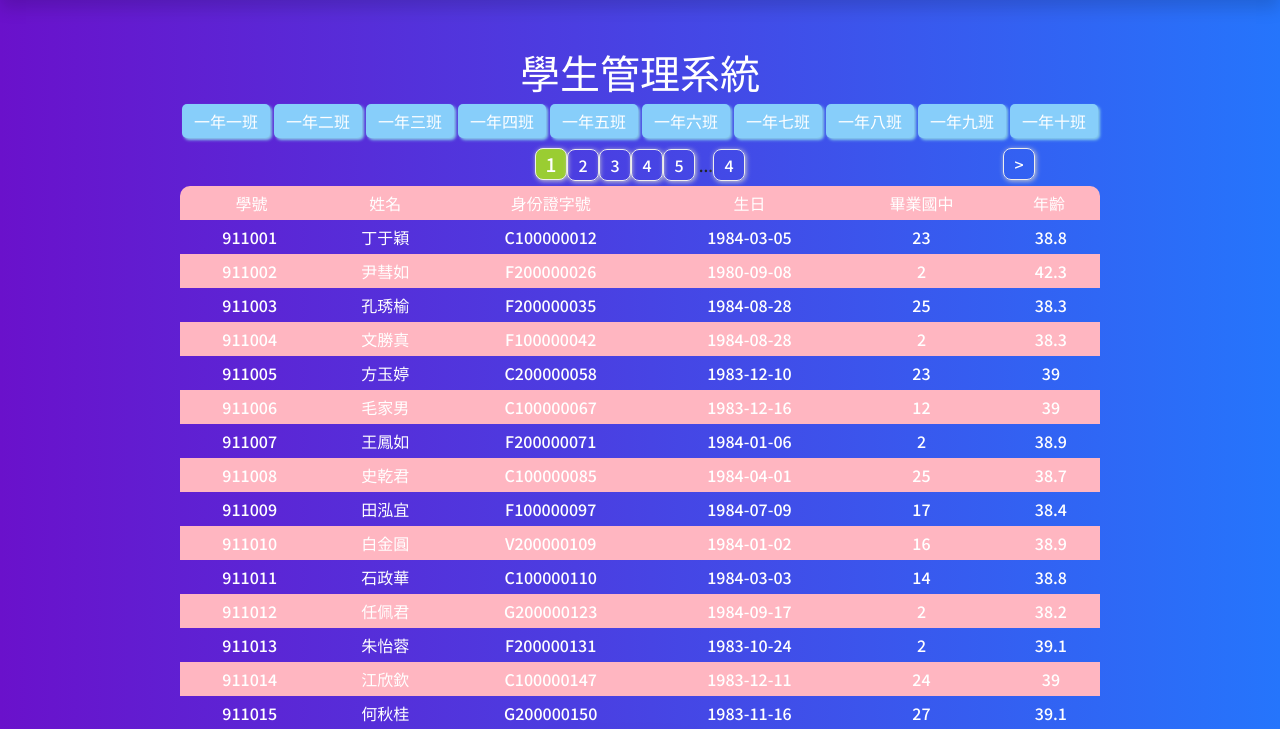
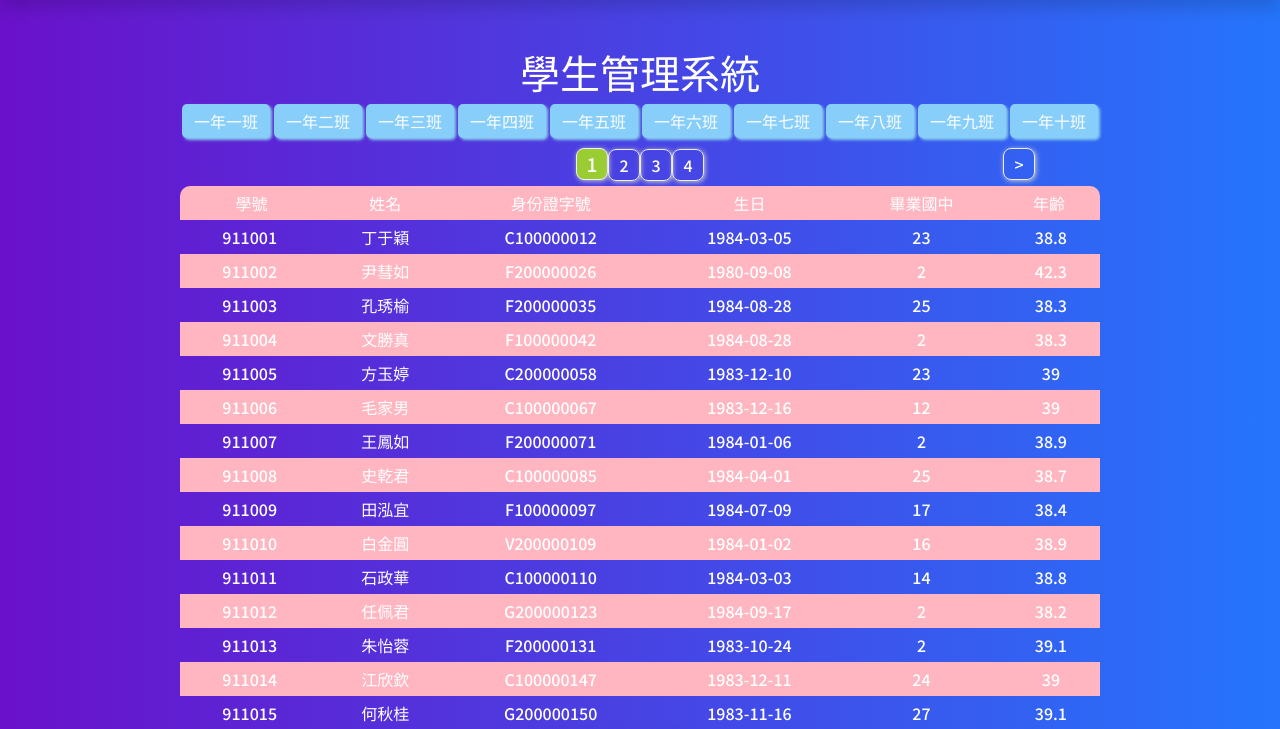
Before and after one commit to Xenophmix/PHP-MySql-record, a PHP site: page /index.php?do=students_list&code=101 in a window 1280 px wide. Shown: the part 90-819 px from the top of the page. Run offline with PHP 8.4, Linux system fonts and the light colour scheme; data comes from the database, SQL or seed files in the repository; some web fonts are replaced.

Commit message:
修改前後台的頁面顯示，使兩者CSS一樣

```diff
--- a/back/news.php
+++ b/back/news.php
@@ -23,7 +23,7 @@ foreach($rows as $row){
     echo "<div class='col-md-1 text-center'>";
     echo ($row['top']==1)?"TOP":"";
     echo "</div>";
-    echo "<div class='col-md-1'>";
+    echo "<div class='col-md-1 text-center'>";
     echo $row['readed'];
     echo "</div>";
     echo "<div class='col-md-2'>";
--- a/front/students_list.php
+++ b/front/students_list.php
@@ -52,12 +52,12 @@ $rows = $pdo->query($sql)->fetchAll(PDO::FETCH_ASSOC);
   if (($now - 1) >= 1) {
     $prev = $now - 1;
     if (isset($_GET['code'])) {
-      echo "<a style='color:white;' href='?do=students_list&page=$prev&code={$_GET['code']}'> ";
+      echo "<a class='text-white' href='?do=students_list&page=$prev&code={$_GET['code']}'> ";
       echo "&lt; ";
       echo " </a>";
     } else {
 
-      echo "<a style='color:white;' href='?do=students_list&page=$prev'> ";
+      echo "<a class='text-white' href='?do=students_list&page=$prev'> ";
       echo "&lt; ";
       echo " </a>";
     }
@@ -69,71 +69,73 @@ $rows = $pdo->query($sql)->fetchAll(PDO::FETCH_ASSOC);
   <div>
     <?php
     //顯示第一頁
-    if ($now >= 4) {
+    if ($now > 4) {
       if (isset($_GET['code'])) {
-        echo "<a style='color:white;' href='?do=students_list&page=1&code={$_GET['code']}'> ";
+        echo "<a class='text-white' href='?do=students_list&page=1&code={$_GET['code']}'> ";
         echo "1 ";
         echo " </a>...";
       } else {
 
-        echo "<a style='color:white;' href='?do=students_list&page=1'> ";
+        echo "<a class='text-white' href='?do=students_list&page=1'> ";
         echo "1 ";
         echo " </a>...";
       }
     }
     ?>
     <?php
-    //頁碼區
-    //只顯示前後四個頁碼
-
-    if ($now >= 3 && $now <= ($pages - 2)) {  //判斷頁碼在>=3 及小於最後兩頁的狀況
+    // 頁碼區
+    // 只顯示前後四個頁碼
+    if ($now >= 3 && $now <= ($pages - 2)) {
       $startPage = $now - 2;
-    } else if ($now - 2 < 3) { //判斷頁碼在1,2頁的狀況
+    } else if ($now - 2 < 3) {
       $startPage = 1;
-    } else {  //判斷頁碼在最後兩頁的狀況
+    } else {
       $startPage = $pages - 4;
     }
+
+
+    if ($pages < 5) {
+      for ($i = 1; $i <= $pages; $i++) {
+        $nowPage = ($i == $now) ? 'now' : '';
+        if (isset($_GET['code'])) {
+          echo "<a href='?do=students_list&page=$i&code={$_GET['code']}' class='$nowPage text-white'> ";
+          echo $i;
+          echo " </a>";
+        } else {
+
+          echo "<a href='?do=students_list&page=$i' class='$nowPage text-white'> ";
+          echo $i;
+          echo " </a>";
+        }
+      }
+    } else {
 
       for ($i = $startPage; $i <= ($startPage + 4); $i++) {
         $nowPage = ($i == $now) ? 'now' : '';
         if (isset($_GET['code'])) {
-        echo "<a style='color:white;' href='?do=students_list&page=$i&code={$_GET['code']}' class='$nowPage'> ";
+          echo "<a href='?do=students_list&page=$i&code={$_GET['code']}' class='$nowPage text-white'> ";
           echo $i;
           echo " </a>";
         } else {
-        echo "<a style='color:white;' href='?do=students_list&page=$i' class='$nowPage'> ";
+
+          echo "<a href='?do=students_list&page=$i' class='$nowPage text-white'> ";
           echo $i;
           echo " </a>";
         }
       }
+    }
 
-
-    //全部頁碼顯示
-    /*     for($i=1;$i<=$pages;$i++){
-      $nowPage=($i==$now)?'now':'';
-      if(isset($_GET['code'])){
-          echo "<a href='?page=$i&code={$_GET['code']}' class='$nowPage'> ";
-          echo $i;
-          echo " </a>";
-
-      }else{
-
-          echo "<a href='?page=$i' class='$nowPage'> ";
-          echo $i;
-          echo " </a>";
-      }
-  } */
     ?>
     <?php
     //顯示第最後一頁
-    if ($now <= ($pages - 3)) {
+    if ($now < ($pages - 3)) {
       if (isset($_GET['code'])) {
-        echo "...<a style='color:white;' href='?do=students_list&page=$pages&code={$_GET['code']}'> ";
+        echo "...<a class='text-white' href='?do=students_list&page=$pages&code={$_GET['code']}'> ";
         echo "$pages";
         echo " </a>";
       } else {
 
-        echo "...<a style='color:white;' href='?do=students_list&page=$pages'> ";
+        echo "...<a class='text-white' href='?do=students_list&page=$pages'> ";
         echo "$pages";
         echo " </a>";
       }
@@ -146,12 +148,12 @@ $rows = $pdo->query($sql)->fetchAll(PDO::FETCH_ASSOC);
   if (($now + 1) <= $pages) {
     $next = $now + 1;
     if (isset($_GET['code'])) {
-      echo "<a style='color:white;' href='?do=students_list&page=$next&code={$_GET['code']}'> ";
+      echo "<a class='text-white' href='?do=students_list&page=$next&code={$_GET['code']}'> ";
       //echo "< ";
       echo "&gt; ";
       echo " </a>";
     } else {
-      echo "<a style='color:white;' href='?do=students_list&page=$next'> ";
+      echo "<a class='text-white' href='?do=students_list&page=$next'> ";
       //echo " >";
       echo "&gt; ";
       echo " </a>";
@@ -191,11 +193,11 @@ $rows = $pdo->query($sql)->fetchAll(PDO::FETCH_ASSOC);
 <?php
 if (isset($_GET['page']) && !isset($_GET['code']) || !isset($_GET['page']) && !isset($_GET['code'])) {
 ?>
-  <div class="BackHome1"><a href="<?= '?page=1' ?>">BACKALL</a></div>
+  <div class="BackHome1"><a href="<?= '?page=1' ?>&do=students_list">BACKALL</a></div>
 <?php
 } else {;
 ?>
-  <div class="BackHome2"><a href="<?= '?page=1' ?>">BACKALL</a></div>
+  <div class="BackHome2"><a href="<?= '?page=1' ?>&do=students_list">BACKALL</a></div>
 <?php
 };
 ?>
```
Also changed, not shown: back/students_list.php (+14 -14 lines), front/main.php (+4 -3 lines). Lines whose indentation alone changed are shown as unchanged.
